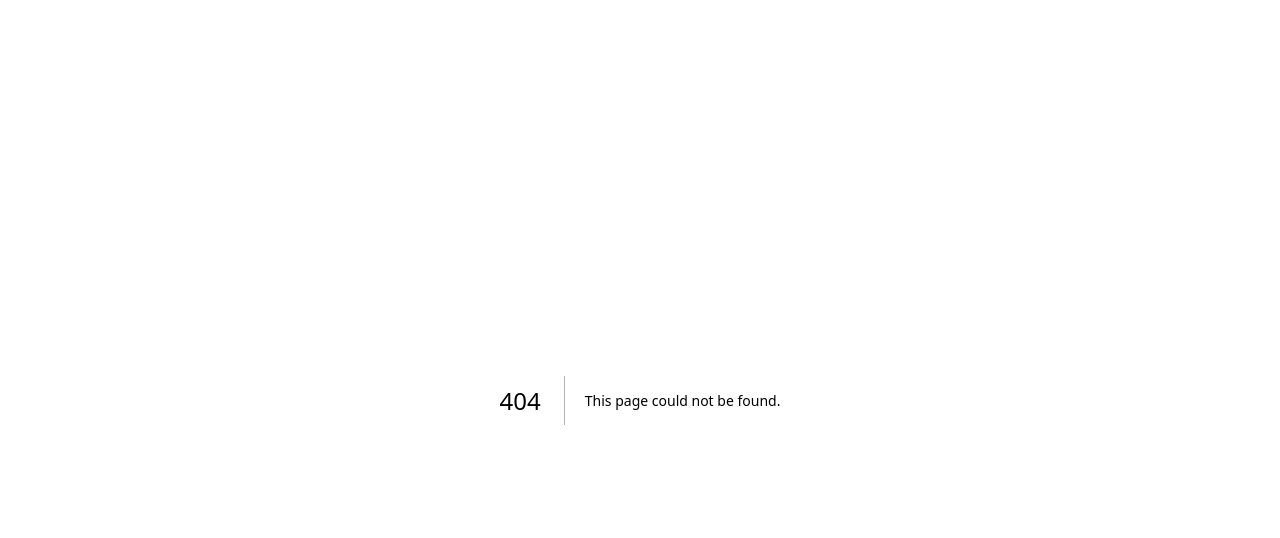
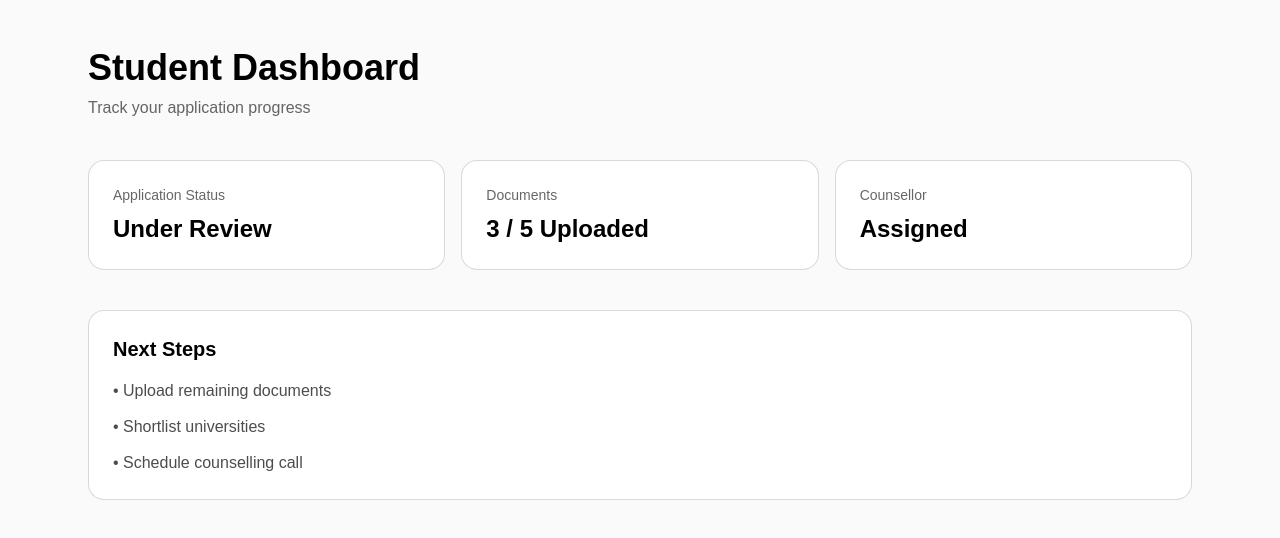
Before and after one commit to Zareedazam/jawily_edu, a Next.js app: page /dashboard in a window 1280 px wide. Before the commit this address had no page. Shown: the top 538 px of the page. Built offline with nearby package versions, Linux system fonts and the light colour scheme.

Commit message:
Create page.tsx

```diff
--- /dev/null
+++ b/app/dashboard/page.tsx
@@ -0,0 +1,36 @@
+export default function DashboardPage() {
+  return (
+    <div className="min-h-screen bg-neutral-50 text-black">
+      <div className="max-w-6xl mx-auto px-6 py-12">
+        <h1 className="text-4xl font-black">Student Dashboard</h1>
+        <p className="text-black/60 mt-2">
+          Track your application progress
+        </p>
+
+        <div className="grid md:grid-cols-3 gap-4 mt-10">
+          <Card title="Application Status" value="Under Review" />
+          <Card title="Documents" value="3 / 5 Uploaded" />
+          <Card title="Counsellor" value="Assigned" />
+        </div>
+
+        <div className="mt-10 border border-black/15 rounded-2xl p-6 bg-white">
+          <h2 className="text-xl font-black">Next Steps</h2>
+          <ul className="mt-4 space-y-3 text-black/70">
+            <li>• Upload remaining documents</li>
+            <li>• Shortlist universities</li>
+            <li>• Schedule counselling call</li>
+          </ul>
+        </div>
+      </div>
+    </div>
+  );
+}
+
+function Card({ title, value }: { title: string; value: string }) {
+  return (
+    <div className="rounded-2xl border border-black/15 bg-white p-6">
+      <p className="text-sm text-black/60">{title}</p>
+      <p className="text-2xl font-black mt-2">{value}</p>
+    </div>
+  );
+}
```
